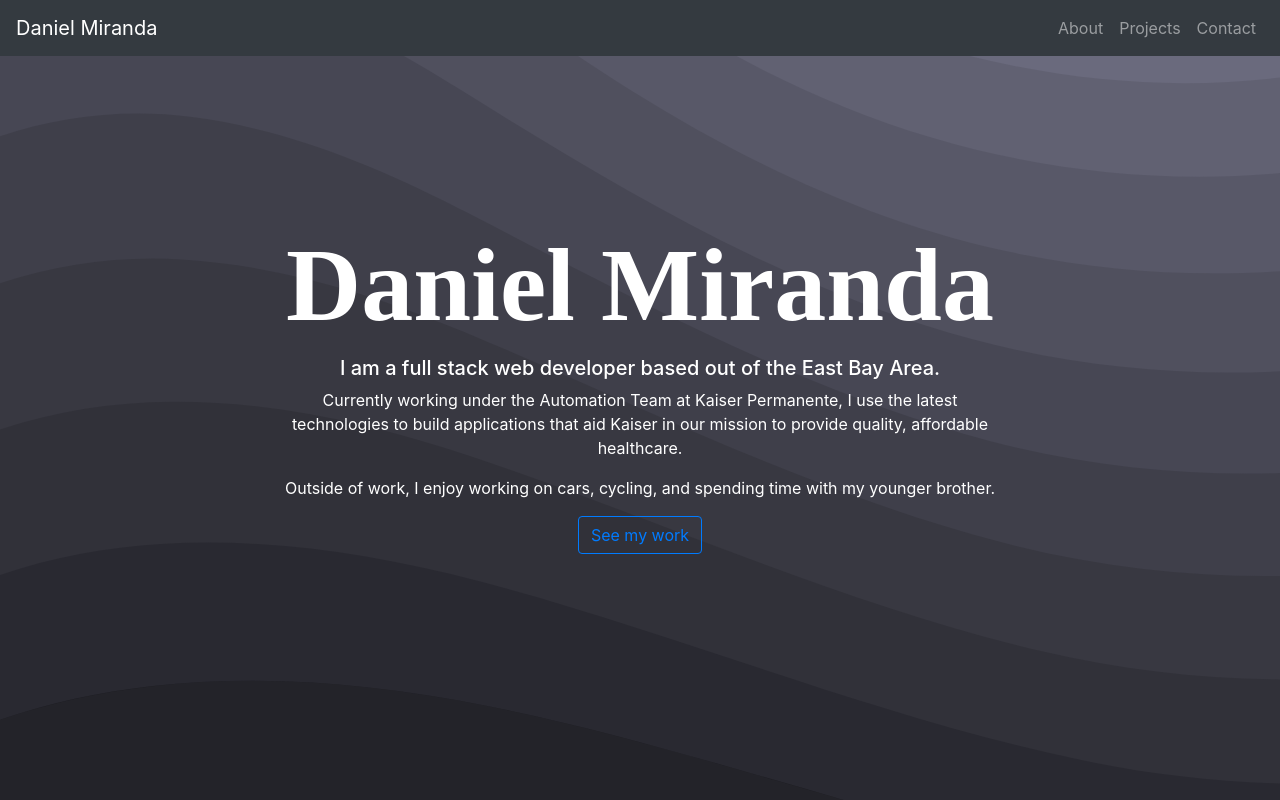
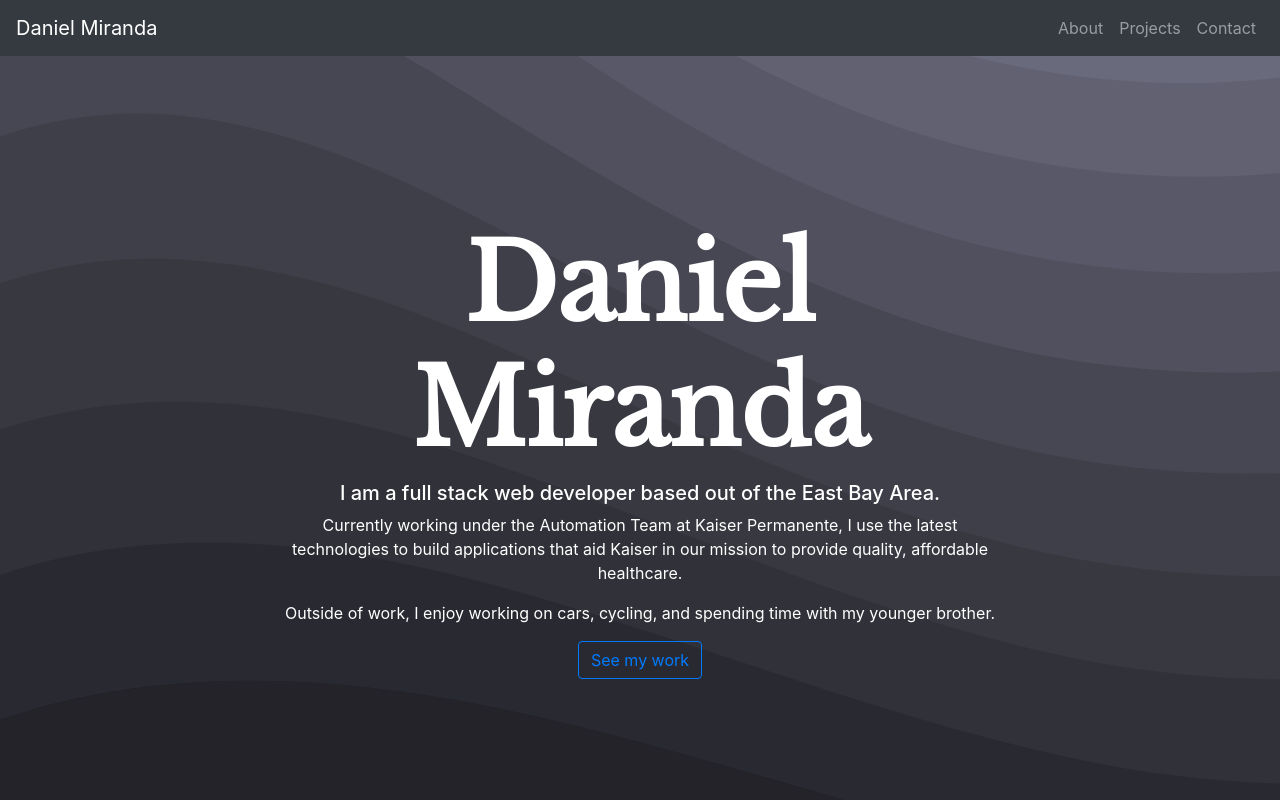
Before and after one commit to danielfmiranda/react-portfolio, a React (Create React App) app: page / in a window 1280 px wide. Shown: the top 800 px of the page. Built offline with nearby package versions, Linux system fonts and the light colour scheme.

Commit message:
LIBRE baskerville

```diff
--- a/src/Css/Container.css
+++ b/src/Css/Container.css
@@ -1,5 +1,5 @@
 body h1
  {
-    font-family:libre Baskerville;
+    font-family:libre Baskerville !important;
     font-weight: 600;
 }
--- a/src/Css/Footer.css
+++ b/src/Css/Footer.css
@@ -8,7 +8,7 @@
     color: white;
     text-align: center;
 
-    font-family: libre Baskerville;
+    font-family: libre Baskerville !important;
 
 
 }
--- a/src/Css/heroDiv.css
+++ b/src/Css/heroDiv.css
@@ -32,7 +32,7 @@ background-size: cover;
 }
 
 .contentText h1 {
-        font-family: Baskerville;
+        font-family: libre Baskerville !important;
 
     font-weight: 600;
     font-size:6.5rem;
```
